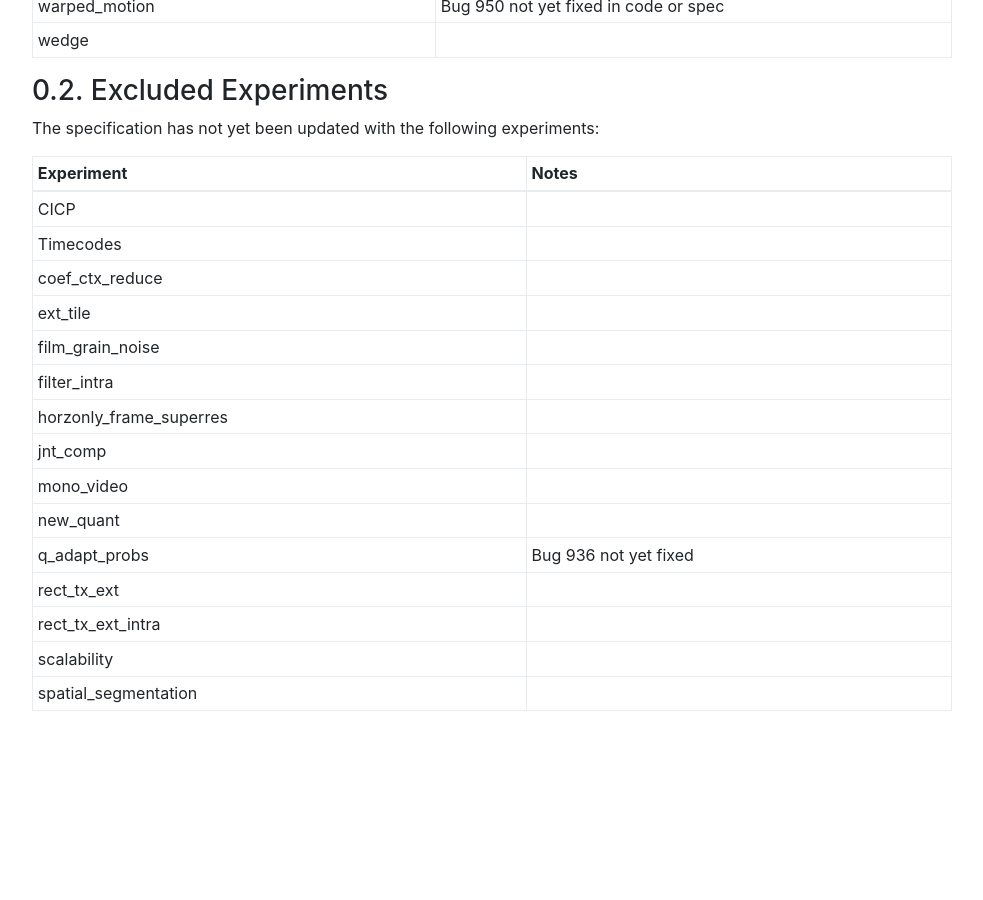
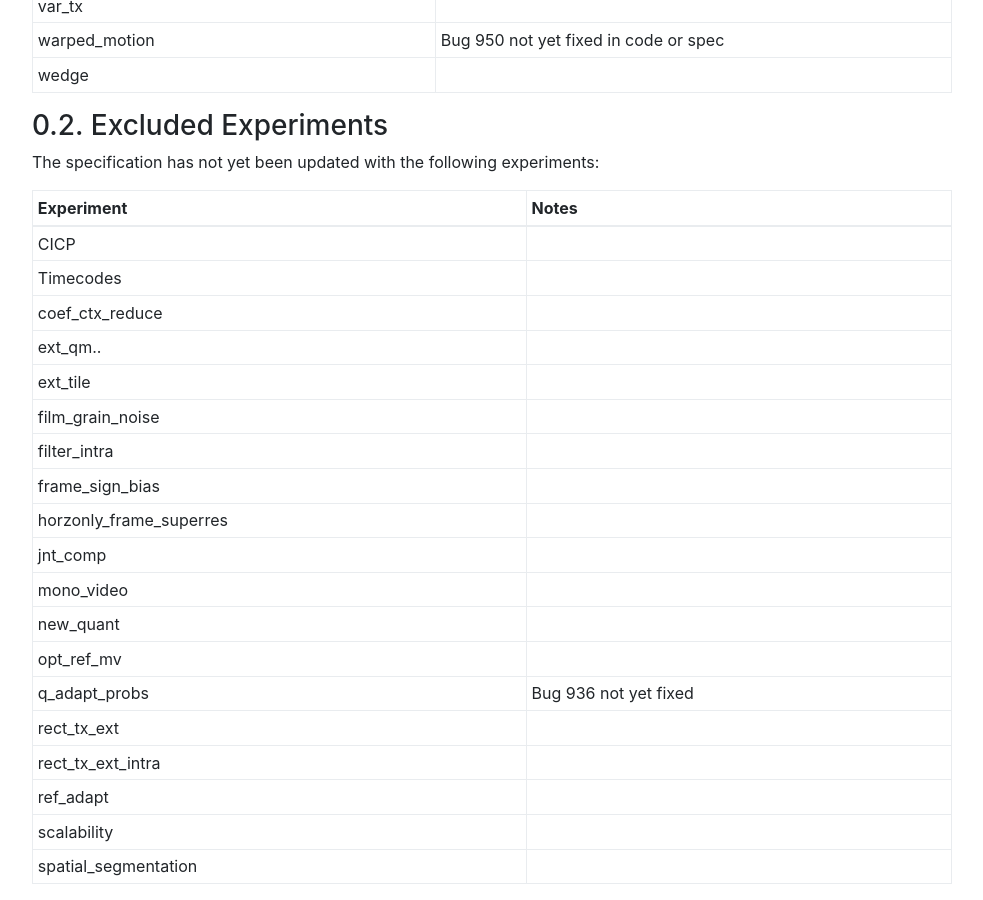
Before and after one commit to AOMediaCodec/av1-spec, a Jekyll site: the page built from annex.c.experiments.md, in a window 1280 px wide and 900 px high, scrolled down 3094 px. Shown: the whole window, without its empty margins (53-1036 px from the left). Built offline with Jekyll 4.4.1, drawn with Linux system fonts in a browser that asks for light colours; nearby versions of some CDN libraries; our own code applies the rules of GitHub Pages for plain Markdown files; before the commit the page ends 3821 px from its top, so only the background shows below that.

Commit message:
Update experiment list

```diff
--- a/annex.c.experiments.md
+++ b/annex.c.experiments.md
@@ -107,16 +108,20 @@ The specification has not yet been updated with the following experiments:
 | CICP                          |
 | Timecodes                     |
 | coef_ctx_reduce               |
+| ext_qm..                      |
 | ext_tile                      |
 | film_grain_noise              |
 | filter_intra                  |
+| frame_sign_bias               |
 | horzonly_frame_superres       |
 | jnt_comp                      |
 | mono_video                    |
 | new_quant                     |
+| opt_ref_mv                    |
 | q_adapt_probs                 | Bug 936 not yet fixed
 | rect_tx_ext                   |
 | rect_tx_ext_intra             |
+| ref_adapt                     |
 | scalability                   |
 | spatial_segmentation          |
 {:.table .table-sm .table-bordered }
```
Also changed, not shown: other parts of annex.c.experiments.md (+1 -0 lines).
